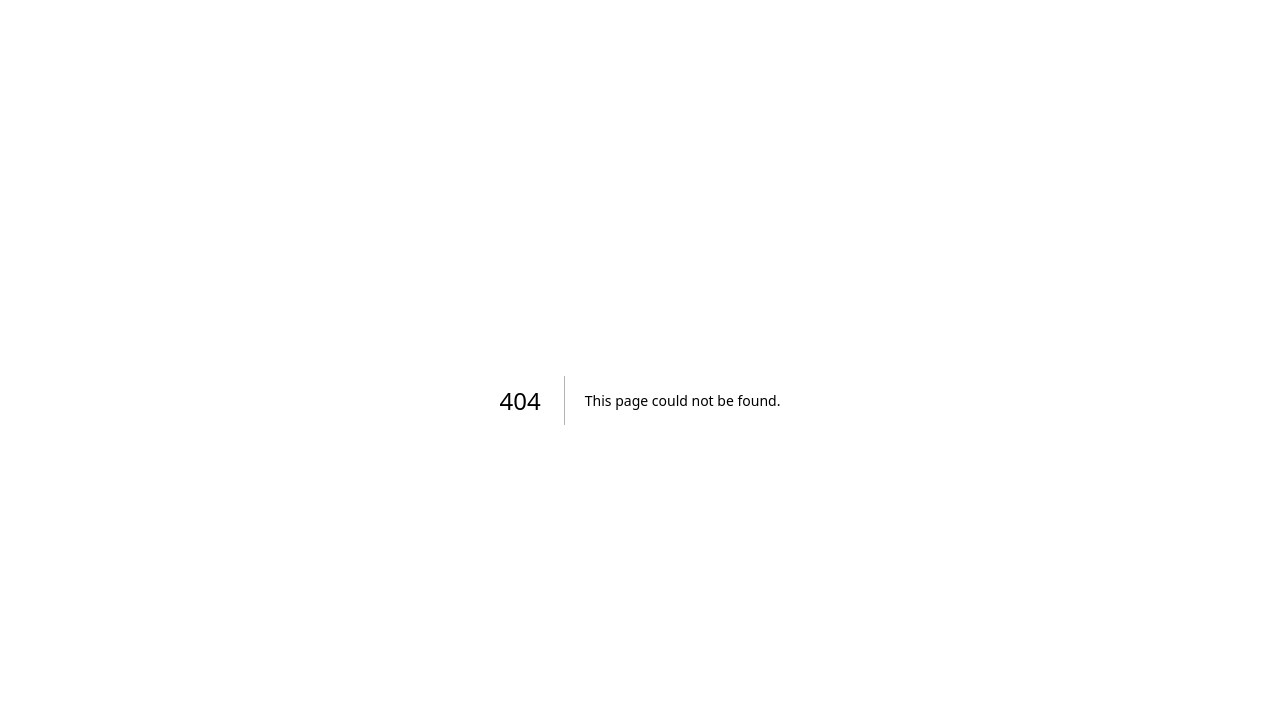
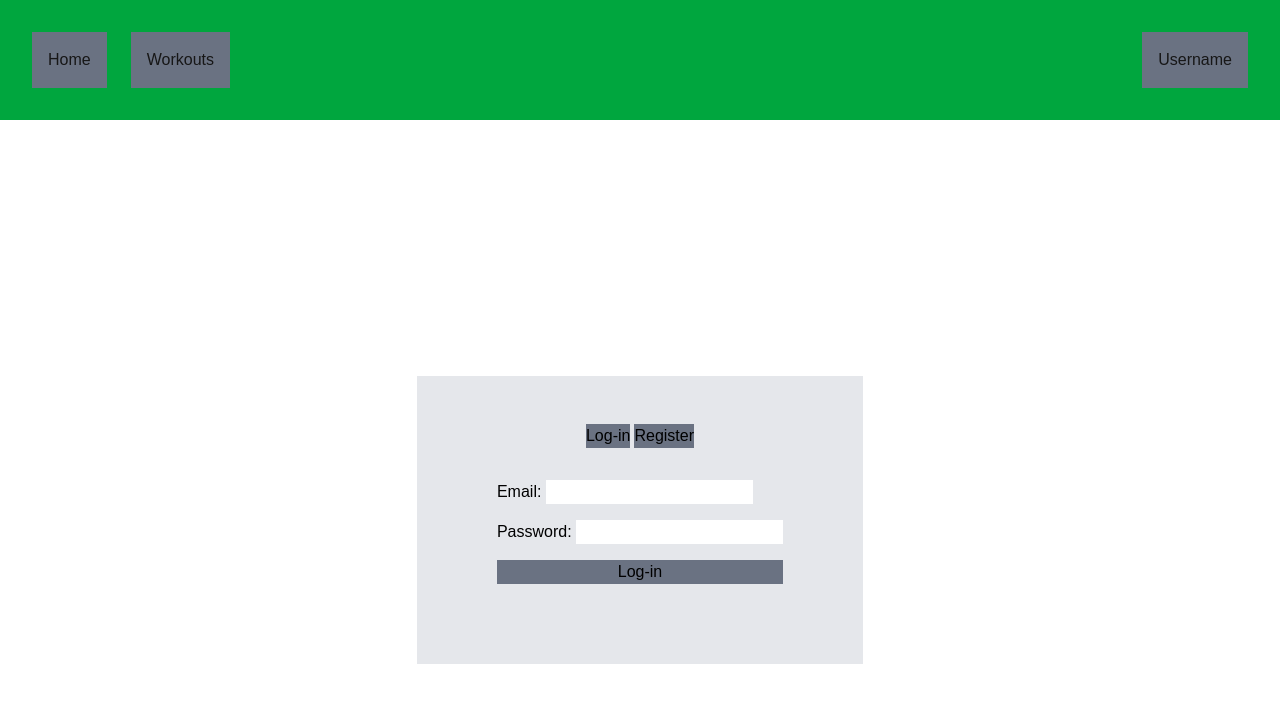
Before and after one commit to yavoraldev00/Workout-Tracker, a Next.js app: page /login in a window 1280 px wide. Before the commit this address had no page. Shown: the top 702 px of the page. Built offline with nearby package versions, Linux system fonts and the light colour scheme.

Commit message:
Added login / register page and dashboard

```diff
--- /dev/null
+++ b/app/(auth)/layout.jsx
@@ -0,0 +1,7 @@
+export default function layout({ children }) {
+  return (
+    <div className="flex flex-col h-full items-center justify-center">
+        {children}
+    </div>
+  )
+}
--- /dev/null
+++ b/app/(auth)/login/page.jsx
@@ -0,0 +1,40 @@
+"use client"
+
+import { useState } from "react";
+
+export default function page() {
+  const [login, setLogin] = useState(true);
+
+  return (
+    <div className="p-12 bg-gray-200 text-black">
+      <div className="w-full flex justify-center gap-1">
+        <button className="cursor-pointer bg-gray-500"
+        onClick={() => {
+          if(login !== true){setLogin(true)}
+        }}
+        >Log-in</button>
+        <button className="cursor-pointer bg-gray-500"
+        onClick={() => {
+          if(login == true){setLogin(false)}
+        }}
+        >Register</button>
+      </div>
+      <form
+        onSubmit={(e) => {e.preventDefault(); console.log("hello")}}
+        className=" p-8 flex flex-col gap-4">
+        <label>
+          <span>Email: </span>
+          <input type="email" required className="bg-white"/>
+        </label>
+
+        <label>
+          <span>Password: </span>
+          <input type="password" required className="bg-white"/>
+        </label>
+
+        { login && <button className="bg-gray-500">Log-in</button>}
+        { !login && <button className="bg-gray-500">Register</button>}
+      </form>
+    </div>
+  )
+}
--- /dev/null
+++ b/app/(auth)/verify/page.jsx
@@ -0,0 +1,5 @@
+export default function page() {
+  return (
+    <h1>HELLO 2 :)</h1>
+  )
+}
--- /dev/null
+++ b/app/(dashboard)/home/page.jsx
@@ -0,0 +1,5 @@
+export default function page() {
+  return (
+    <div>Dashboard</div>
+  )
+}
--- a/app/components/Navbar.jsx
+++ b/app/components/Navbar.jsx
@@ -6,12 +6,12 @@ import UserDropdown from './UserDropdown'
 export default function Navbar() {
   return (
     <div className="flex bg-green-600 p-8">
-        <div className='flex gap-4'>
-            <Link href={"/"}>Home</Link>
-            <Link href={"/"}>Workouts</Link>
+        <div className='flex gap-6'>
+            <Link href={"/"} className='bg-gray-500 p-4'>Home</Link>
+            <Link href={"/"} className='bg-gray-500 p-4'>Workouts</Link>
         </div>
 
-        <div className="ml-auto relative">
+        <div className="ml-auto bg-blue-400 relative">
           <UserDropdown />
         </div>
     </div>
--- a/app/components/UserDropdown.jsx
+++ b/app/components/UserDropdown.jsx
@@ -9,15 +9,15 @@ export default function UserDropdown() {
     <>
     <button
         onClick={() => setOpen(!open)}
-        className=""
+        className="bg-gray-500 cursor-pointer p-4"
     >
         Username
     </button>
 
     {/* Dropdown with logout button */}
     {open && (
-        <div className="absolute right-0 mt-2 w-32 bg-black rounded shadow-lg">
-        <button className="block w-full text-left px-4 py-2 hover:bg-gray-300 transition-all duration-500">
+        <div className="absolute right-0 mt-2 w-full bg-black rounded shadow-lg">
+        <button className="w-full text-center py-2 cursor-pointer">
             Logout
         </button>
         </div>
--- a/app/layout.jsx
+++ b/app/layout.jsx
@@ -16,12 +16,16 @@ export const metadata = {
   description: "Generated by create next app",
 };
 
+// components
+import Navbar from "./components/Navbar";
+
 export default function RootLayout({ children }) {
   return (
     <html lang="en">
       <body
         className={`${geistSans.variable} ${geistMono.variable} antialiased`}
       >
+        <Navbar />
         {children}
       </body>
     </html>
--- a/app/page.jsx
+++ b/app/page.jsx
@@ -1,10 +1,8 @@
-import Navbar from "./components/Navbar";
-
 export default function Home() {
   return (
     // <div className="flex flex-col items-center justify-center bg-cyan-800 h-full">
     //   <h1>Hello I made this :)</h1>
     // </div>
-    <Navbar />
+    <div>Dashboard</div>
   );
 }
```
